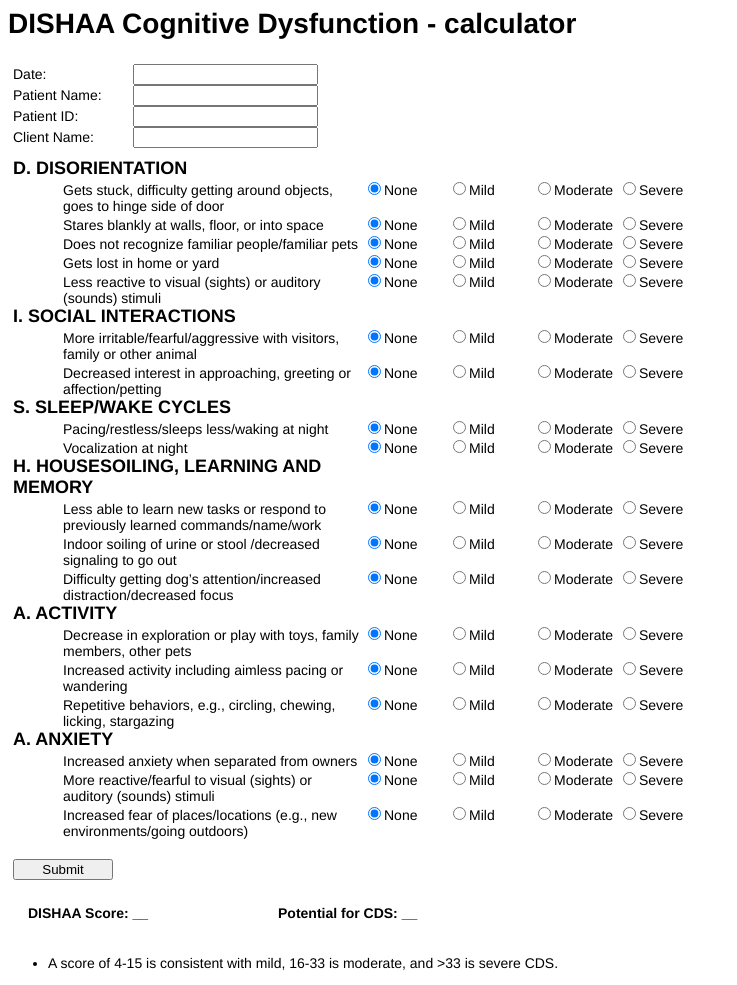
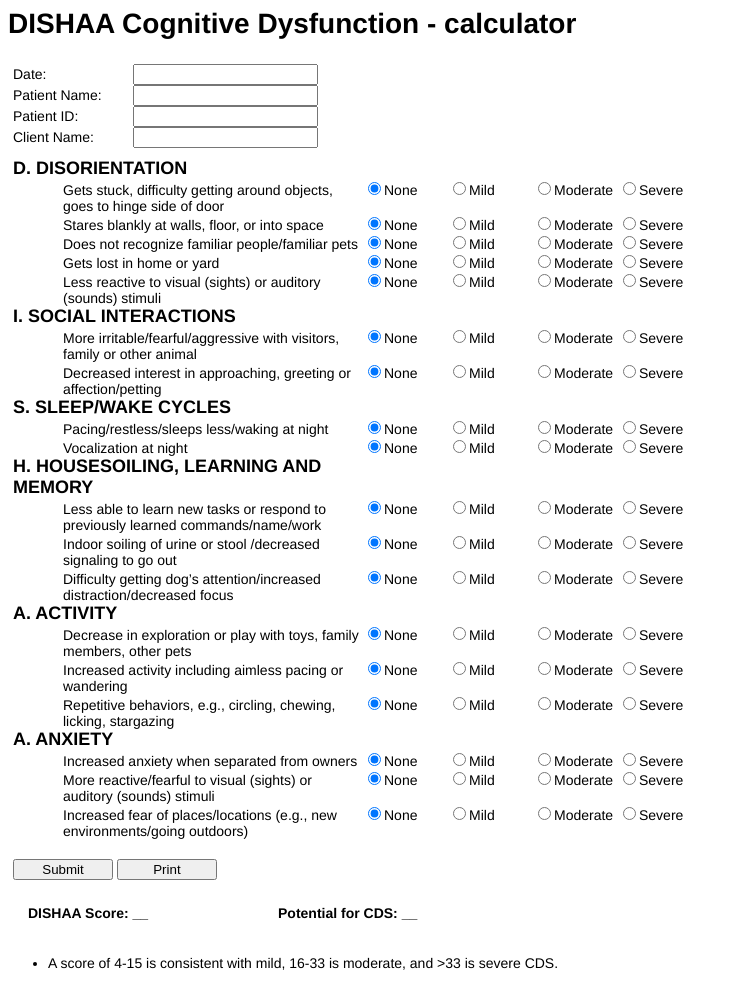
Before and after one commit to veterinary-calculators/links, a plain HTML site: page dishaa.html in a window 1280 px wide. Shown: the whole page, without its empty margins (0-737 px from the left). Drawn offline with Linux system fonts and the light colour scheme.

Commit message:
Update dishaa.html

```diff
--- a/dishaa.html
+++ b/dishaa.html
@@ -261,7 +261,7 @@ width: 85px;
 	<div id="dishaa_answer"><label for="places_severe"><input type="radio" name="places" value="3" id="places_severe" />Severe</label></div>
 	</div>
 
-<div id="entry"><div id="question"><button type="submit" value="Submit">Submit</button></div>
+<div id="entry"><div id="question"><button type="submit" value="Submit">Submit</button> <button onclick="window.print()">Print</button></div>
 	</div>
 </div>
 
```
